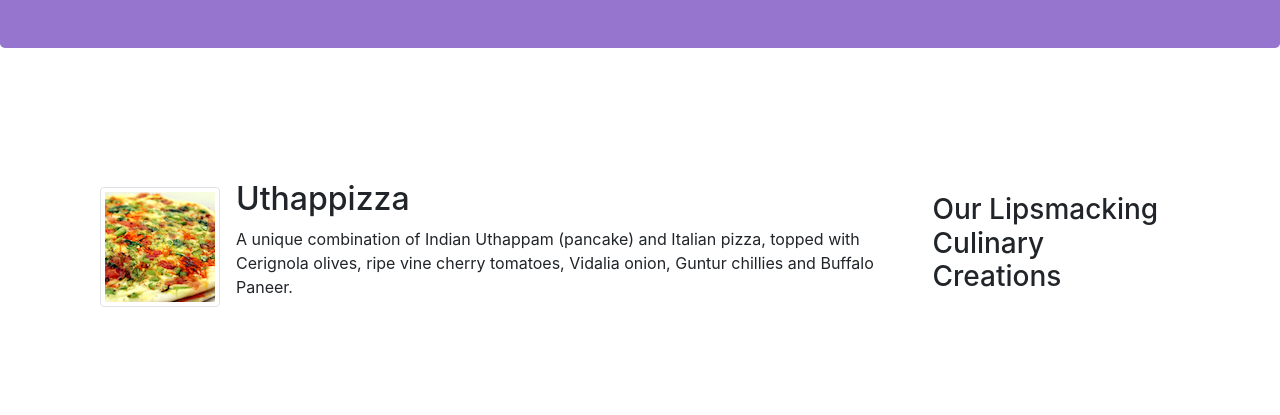
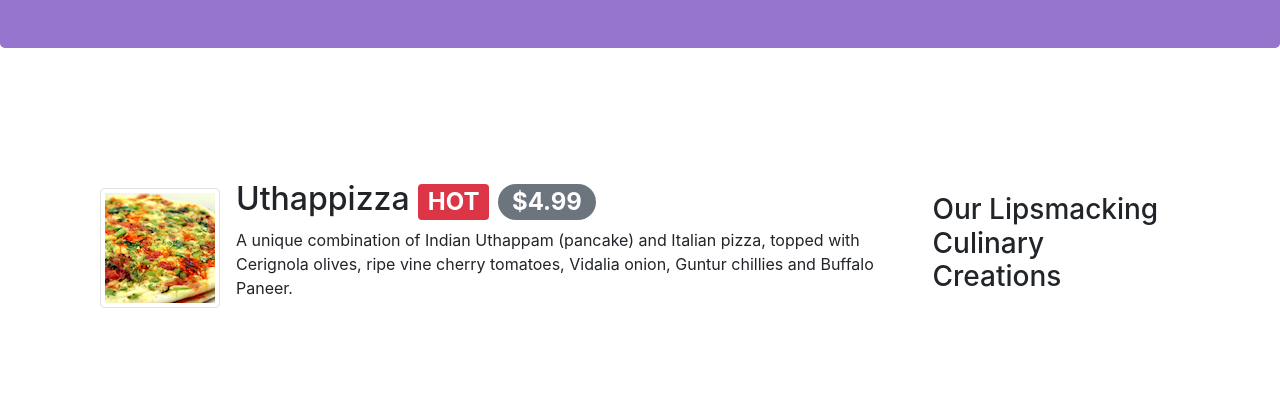
Before and after one commit to zohaib166/bootstrap-test, a website: page index.html in a window 1280 px wide. Shown: the part 385-800 px from the top of the page. Drawn offline with nearby package versions, Linux system fonts and the light colour scheme.

Commit message:
alerting users

```diff
--- a/index.html
+++ b/index.html
@@ -56,7 +56,7 @@
                 <div class="media">
                     <img src="img/uthappizza.png" alt="Uthappizza" class="d-flex mr-3 img-thumbnail align-self-center">
                 <div class="media-body">
-                    <h2 class="mt-0">Uthappizza</h2>
+                    <h2 class="mt-0">Uthappizza <span class="badge badge-danger">HOT</span> <span class="badge badge-secondary badge-pill">$4.99</span></h2>
                     <p class="d-none d-sm-block">A unique combination of Indian Uthappam (pancake) and Italian pizza, topped with Cerignola olives, ripe vine cherry tomatoes, Vidalia onion, Guntur chillies and Buffalo Paneer.</p>
                 </div>
                 </div>
```
